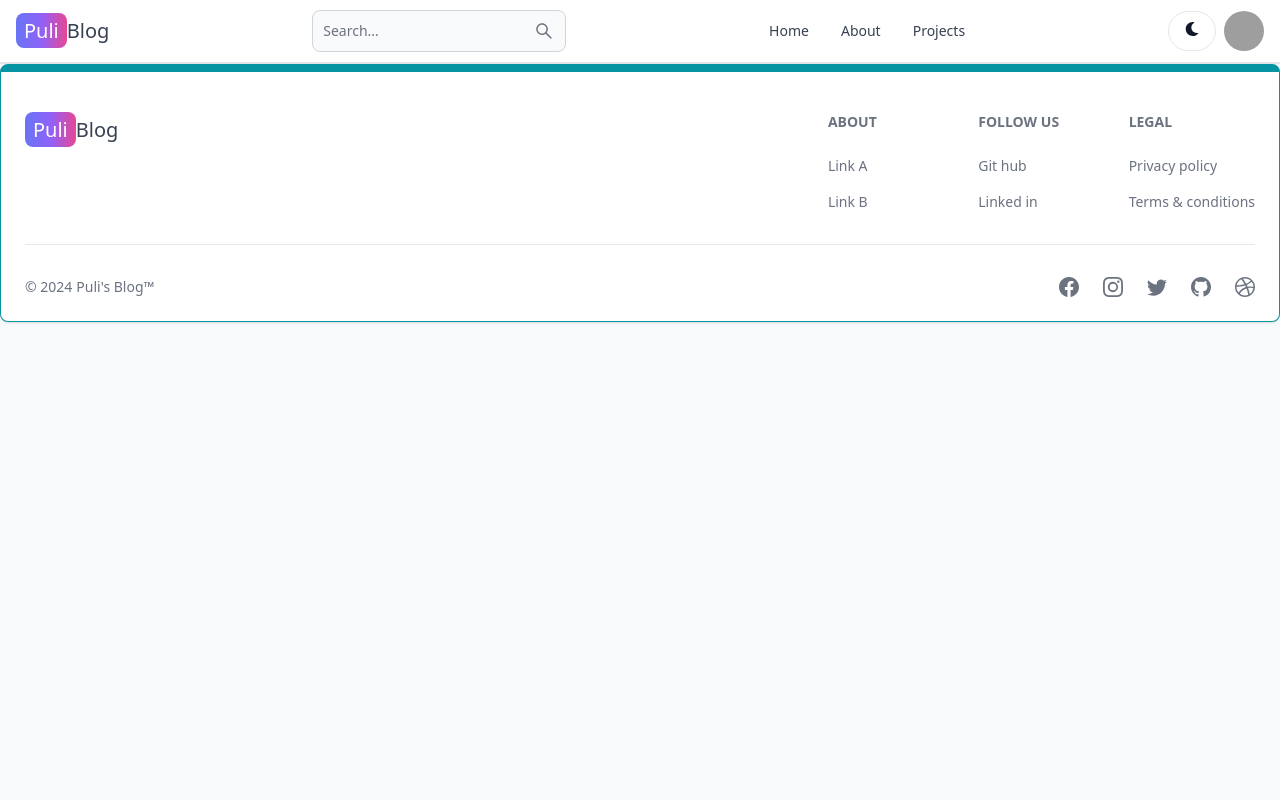
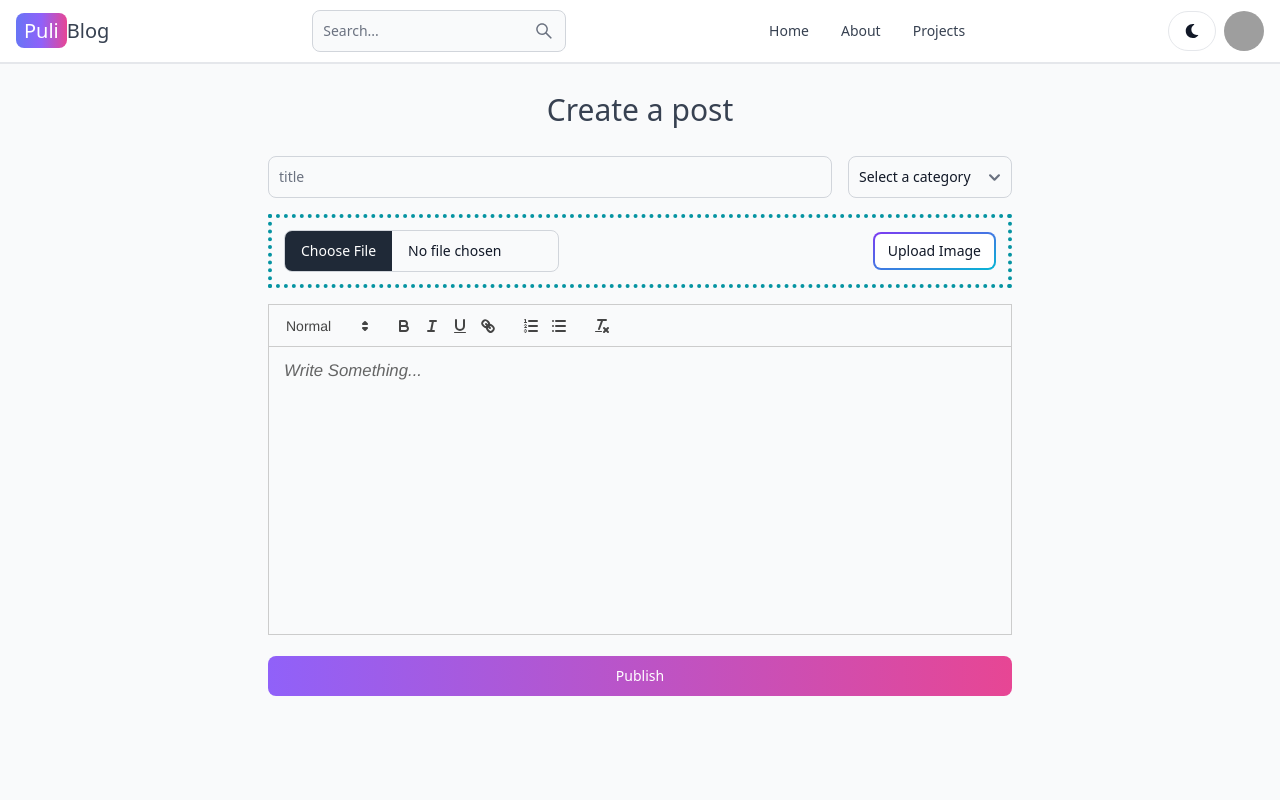
Before and after one commit to sreejith-sukumaran-nair/mern-blog, a React (Vite) app in the folder client/: page /create-post in a window 1280 px wide. Shown: the top 800 px of the page. Built offline with nearby package versions, Linux system fonts and the light colour scheme; no server answers; sample sign-in values are in the browser's storage; grey boxes are pictures that could not be loaded.

Commit message:
finished create post ui

```diff
--- a/client/package.json
+++ b/client/package.json
@@ -17,6 +17,7 @@
     "react-circular-progressbar": "^2.1.0",
     "react-dom": "^18.3.1",
     "react-icons": "^5.3.0",
+    "react-quill": "^2.0.0",
     "react-redux": "^9.1.2",
     "react-router-dom": "^6.26.2"
   },
--- a/client/src/App.jsx
+++ b/client/src/App.jsx
@@ -8,6 +8,8 @@
 import Header from "./components/Header";
 import Footer from "./components/FooterComponent";
 import PrivateRoute from "./components/PrivateRoute";
+import OnlyAdminPrivateRoute from "./components/OnlyAdminPrivateRoute";
+import CreatePost from "./pages/CreatePost";
 
 
 function App() {
@@ -23,6 +25,9 @@
           <Route element = {<PrivateRoute/>}>
             <Route path="/dashboard" element = {<><Dashboard/></>} />
           </Route>
+          <Route element = {<OnlyAdminPrivateRoute/>}>
+            <Route path="/create-post" element = {<><CreatePost/></>} />
+          </Route>
           <Route path="/projects" element = {<><Projects/></>} />
         </Routes>
         <Footer/>
--- a/client/src/components/DashProfile.jsx
+++ b/client/src/components/DashProfile.jsx
@@ -5,6 +5,7 @@
 import { CircularProgressbar } from "react-circular-progressbar";
 import "react-circular-progressbar/dist/styles.css";
 import { HiOutlineExclamationCircle } from 'react-icons/hi';
+import { Link } from 'react-router-dom';
 
 import { app } from "../firebase";
 
@@ -26,7 +27,7 @@
 } from "../redux/user/userSlice";
 
 function DashProfile() {
-  const { currentUser , error } = useSelector((state) => state.user);
+  const { currentUser , error ,loading } = useSelector((state) => state.user);
   const [imageFile, setImageFile] = useState(null);
   const [imageFileURL, setImageFileURL] = useState(null);
   const [imageFileUploadProgress, setImageFileUploadProgress] = useState(null);
@@ -259,9 +260,25 @@
           type="submit"
           gradientDuoTone={"purpleToBlue"}
           outline
+          disabled = {loading || imageFileUploading}
         >
-          Update
+          {loading ? 'loading...' : 'Update'}
         </Button>
+        {
+          currentUser.isAdmin &&
+          <>
+          <Link to={'/create-post'}>
+          <Button
+          className="mt-8 w-full"
+          type="button"
+          gradientDuoTone={"purpleToPink"}
+          outline
+        >
+          Create a post
+        </Button>
+          </Link>
+          </>
+        }
       </form>
       <div className="text-red-500 flex justify-between my-5">
         <span onClick={() => setShowModal(true)} className="cursor-pointer">
--- a/client/src/components/DashSidebar.jsx
+++ b/client/src/components/DashSidebar.jsx
@@ -5,11 +5,13 @@
 import { Link, useLocation } from 'react-router-dom';
 import { signoutSuccess } from '../redux/user/userSlice';
 import { useDispatch } from 'react-redux';
+import { useSelector } from 'react-redux';
 
 
 function DashSidebar() {
   const location = useLocation();
   const [tab,setTab] = useState('');
+  const {currentUser} = useSelector((state) => state.user)
 
   const dispatch = useDispatch()
 
@@ -45,7 +47,7 @@
       <Sidebar.Items>
         <Sidebar.ItemGroup className='flex flex-col gap-1'>
           <Link to={'/dashboard?tab=profile'}>
-          <Sidebar.Item as = "div"  active = {tab ==='profile'} href="#" icon={HiUser} label = "User" labelColor='dark'>
+          <Sidebar.Item as = "div"  active = {tab ==='profile'} href="#" icon={HiUser} label = {currentUser?.isAdmin ? 'Admin' : 'User'} labelColor='dark'>
             Profile
           </Sidebar.Item>
           </Link>
--- a/client/src/components/Header.jsx
+++ b/client/src/components/Header.jsx
@@ -55,7 +55,7 @@
           <AiOutlineSearch />
         </Button>
         <div className="flex gap-2 md:order-2">
-          <Button onClick={()=>dispatch(toggleTheme())} className="w-12 h-10 " pill color={"gray"}>
+          <Button onClick={()=>dispatch(toggleTheme())} className="w-12 h-10 flex items-center" pill color={"gray"}>
             {theme === "light" ? <FaMoon/> : <FaSun/>}
           </Button>
           {currentUser? (
--- /dev/null
+++ b/client/src/components/OnlyAdminPrivateRoute.jsx
@@ -0,0 +1,15 @@
+import React from 'react';
+import { useSelector } from 'react-redux';
+import { Outlet, Navigate } from 'react-router-dom';
+
+function OnlyAdminPrivateRoute() {
+  const { currentUser } = useSelector((state) => state.user);
+
+  if (!currentUser) {
+    return <Navigate to="/sign-in" />;
+  }
+
+  return currentUser.isAdmin ? <Outlet /> : <Navigate to="/sign-in" />;
+}
+
+export default OnlyAdminPrivateRoute;
--- a/client/src/index.css
+++ b/client/src/index.css
@@ -1,3 +1,41 @@
 @tailwind base;
 @tailwind components;
 @tailwind utilities;
+
+body {
+  height: 100vh;
+}
+
+.ql-editor {
+  font-size: 1.05rem;
+}
+
+.post-content p {
+  margin-bottom: 0.5rem;
+}
+
+.post-content h1 {
+  font-size: 1.5rem;
+  font-weight: 600;
+  font-family: sans-serif;
+  margin: 1.5rem 0;
+}
+
+.post-content h2 {
+  font-size: 1.4rem;
+  font-family: sans-serif;
+  margin: 1.5rem 0;
+}
+
+.post-content a {
+  color: rgb(73, 149, 199);
+  text-decoration: none;
+}
+
+.post-content a:hover {
+  text-decoration: underline;
+}
+
+.dark .post-content a {
+  color: red;
+}
--- /dev/null
+++ b/client/src/pages/CreatePost.jsx
@@ -0,0 +1,42 @@
+import { Button, FileInput, Select, TextInput } from 'flowbite-react'
+import React from 'react'
+import ReactQuill from 'react-quill';
+import 'react-quill/dist/quill.snow.css';
+
+function CreatePost() {
+  return (
+    <div className='px-3 max-w-3xl mx-auto min-h-screen'>
+      <h1 className='text-center text-3xl my-7 font-extralight'>Create a post</h1>
+      <form className='flex flex-col gap-4 '>
+        <div className="flex flex-col gap-4 sm:flex-row justify-between">
+          <TextInput type='text' placeholder='title' required id='title' className='flex-1'/>
+          <Select>
+          <option value='uncategorized'>Select a category</option>
+            <option value='javascript'>JavaScript</option>
+            <option value='reactjs'>React.js</option>
+            <option value='nextjs'>Next.js</option>
+          </Select>
+        </div>
+        <div className="flex gap-4 items-center justify-between border-4 border-teal-500 border-dotted p-3">
+          <FileInput type='file' accept='image/*'></FileInput>
+          <Button
+            type='button'
+            gradientDuoTone='purpleToBlue'
+            size='sm'
+            outline
+          >
+
+              Upload Image
+
+          </Button>
+        </div>
+        <ReactQuill required className='h-72 mb-12' theme="snow" placeholder='Write Something...'/>
+        <Button type='submit' gradientDuoTone='purpleToPink'>
+          Publish
+        </Button>
+      </form>
+    </div>
+  )
+}
+
+export default CreatePost
```
Also changed, not shown: 1 other file (tests, documents, lock files or other folders).
